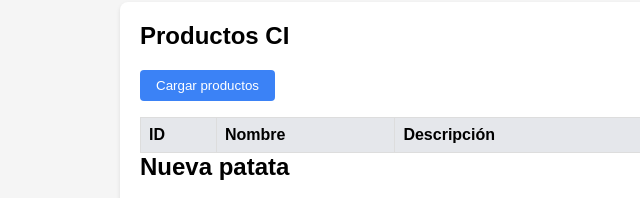
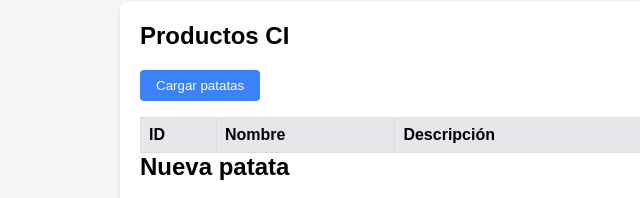
Before and after one commit to Robert4666/veterinariadevops, a plain HTML site: page frontend/index.html in a window 1280 px wide. Shown: the part 143-341 px from the top of the page, 0-640 px from the left. Drawn offline with Linux system fonts and the light colour scheme; no server answers.

Commit message:
Update frontend button text for CI check

```diff
--- a/frontend/index.html
+++ b/frontend/index.html
@@ -101,7 +101,7 @@
     <section>
       <h2>Productos CI</h2>
       <div class="actions">
-        <button id="btnCargar">Cargar productos</button>
+        <button id="btnCargar">Cargar patatas</button>
       </div>
       <table>
         <thead>
```
